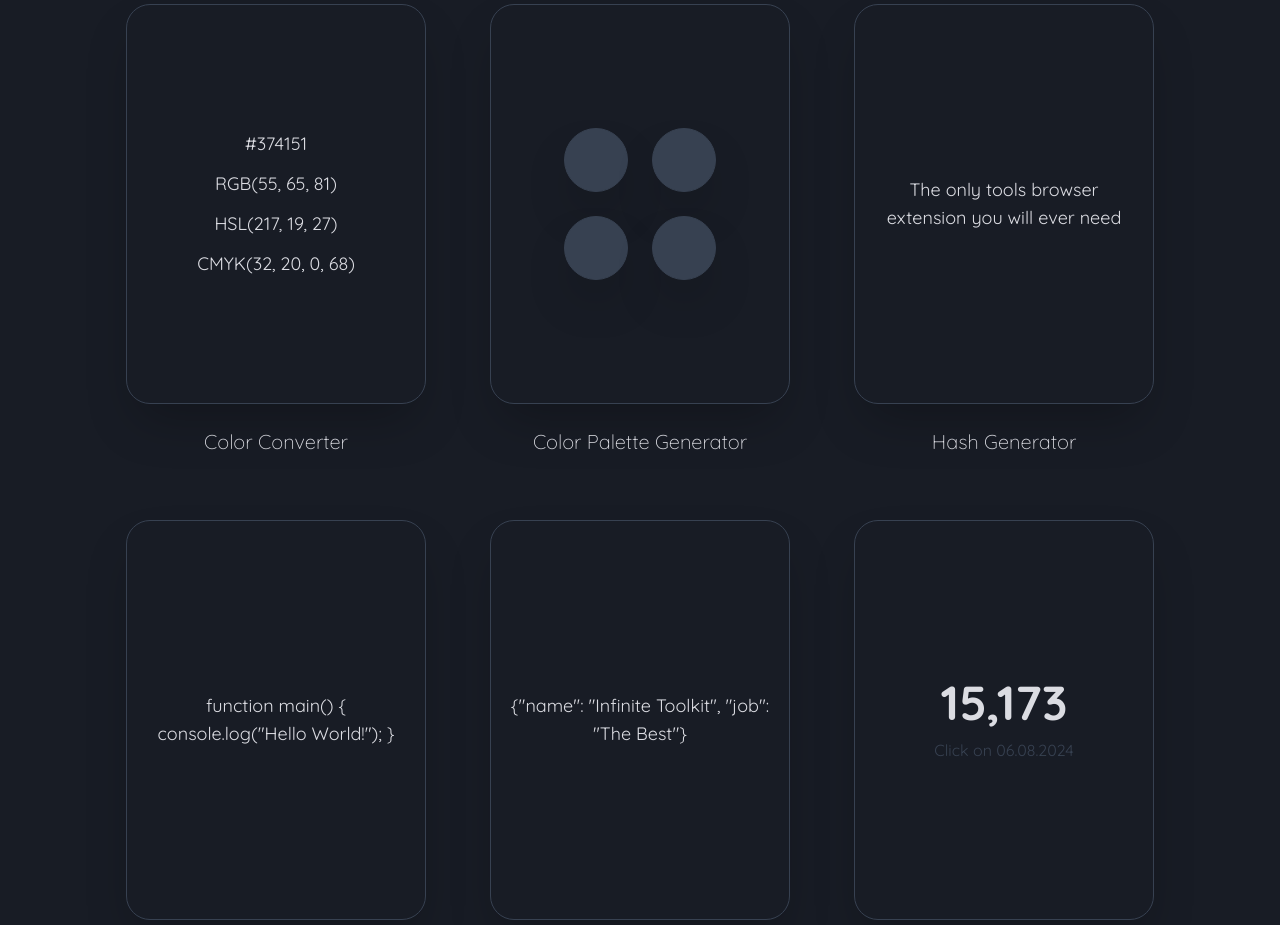
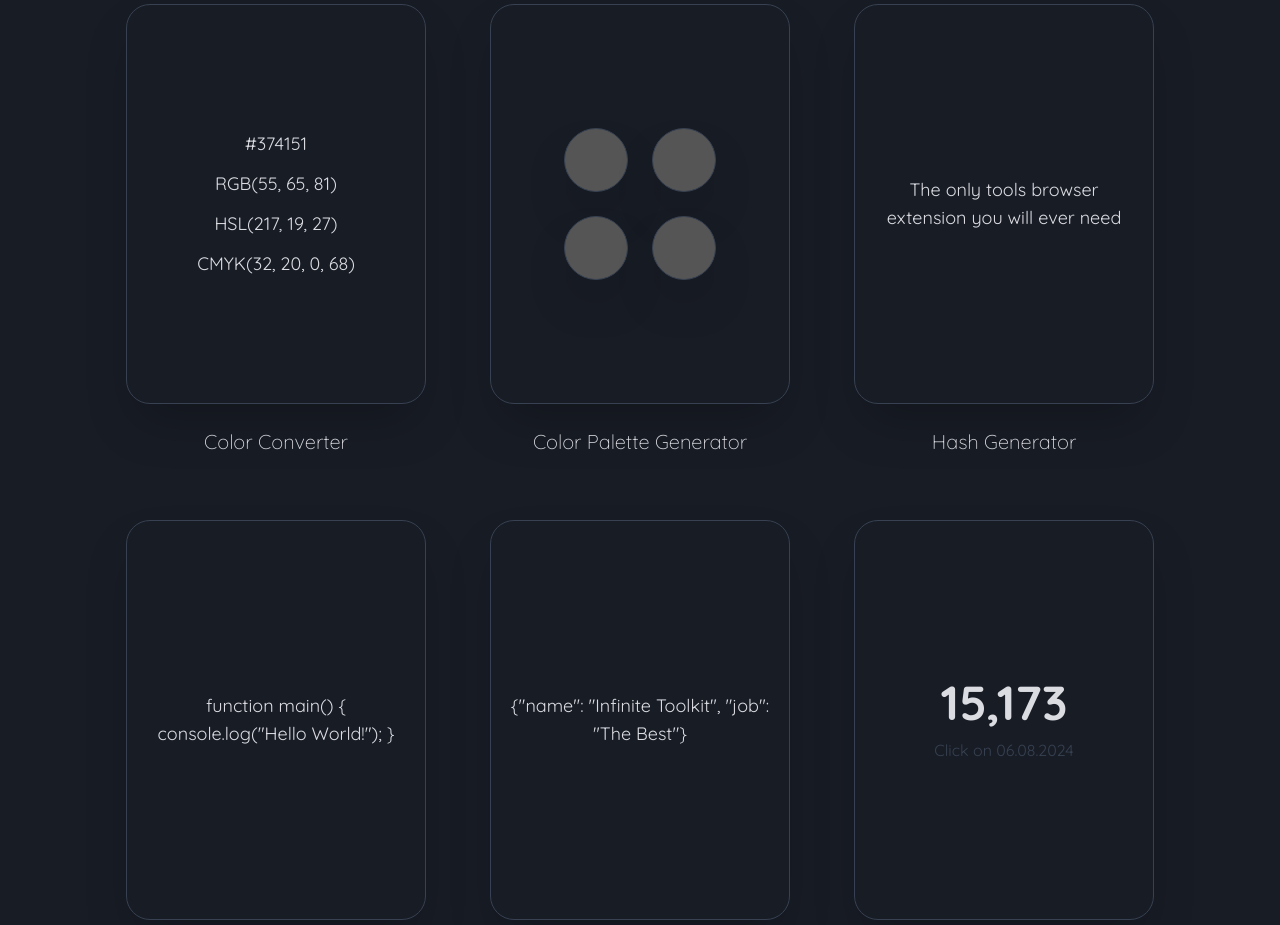
Before and after one commit to mechashadowx/infinite-toolkit, a Next.js app: page / in a window 1280 px wide. Shown: the part 1260-2185 px from the top of the page. Built offline with nearby package versions, Linux system fonts and the light colour scheme.

Commit message:
Fix background color change in ColorPaletteGenerator

```diff
--- a/app/components/tools/ColorPaletteGenerator.tsx
+++ b/app/components/tools/ColorPaletteGenerator.tsx
@@ -24,9 +24,10 @@ const ColorPaletteGenerator: React.FC = () => {
                     {COLORS.map((color, index) => (
                         <div
                             key={index}
-                            className={`h-16 w-16 shadow-2xl rounded-full border border-gray-700 transition-all duration-200 ${
-                                hovered ? `bg-[${color}]` : "bg-gray-700"
-                            }`}
+                            className="h-16 w-16 shadow-2xl rounded-full border border-gray-700 transition-all duration-200"
+                            style={{
+                                backgroundColor: hovered ? color : "#555555",
+                            }}
                         ></div>
                     ))}
                 </div>
```
